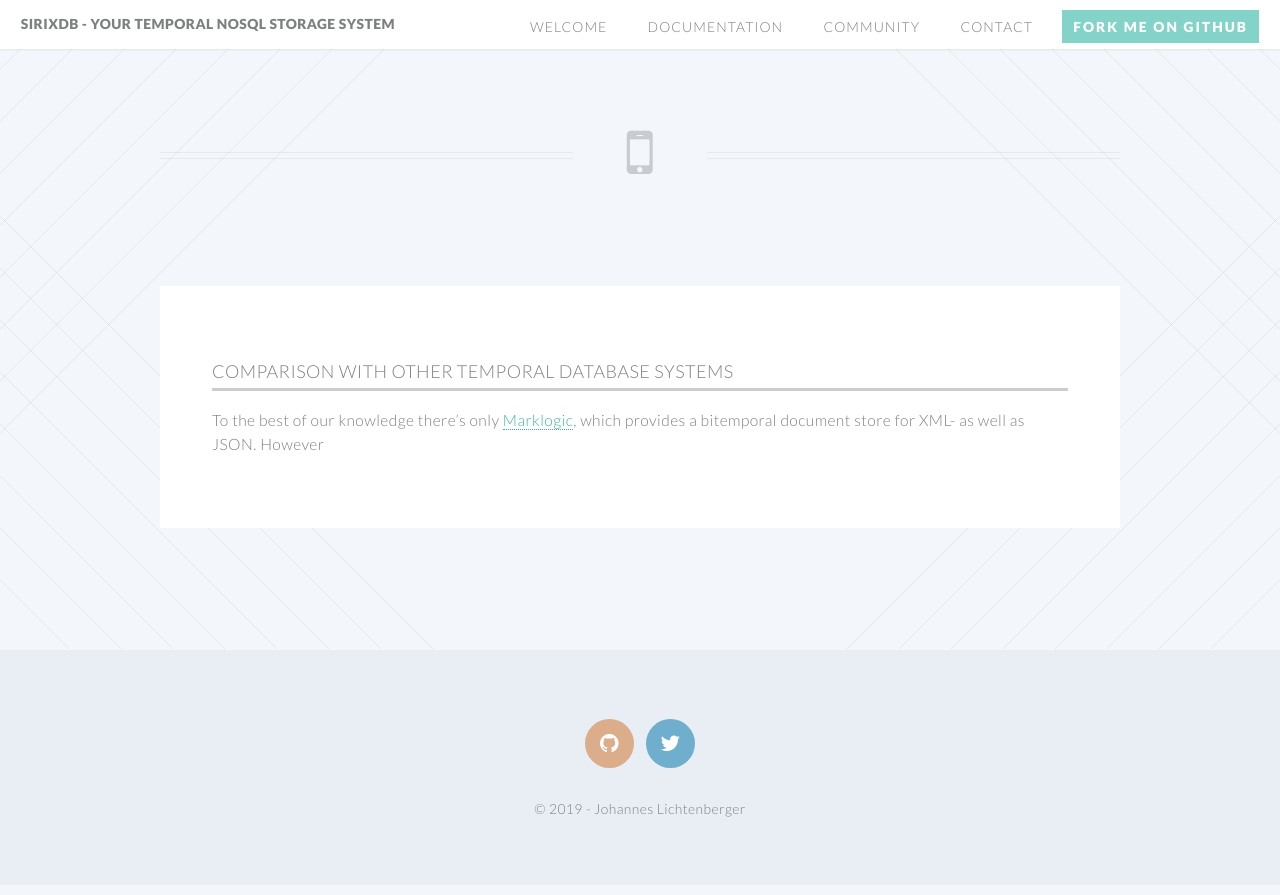
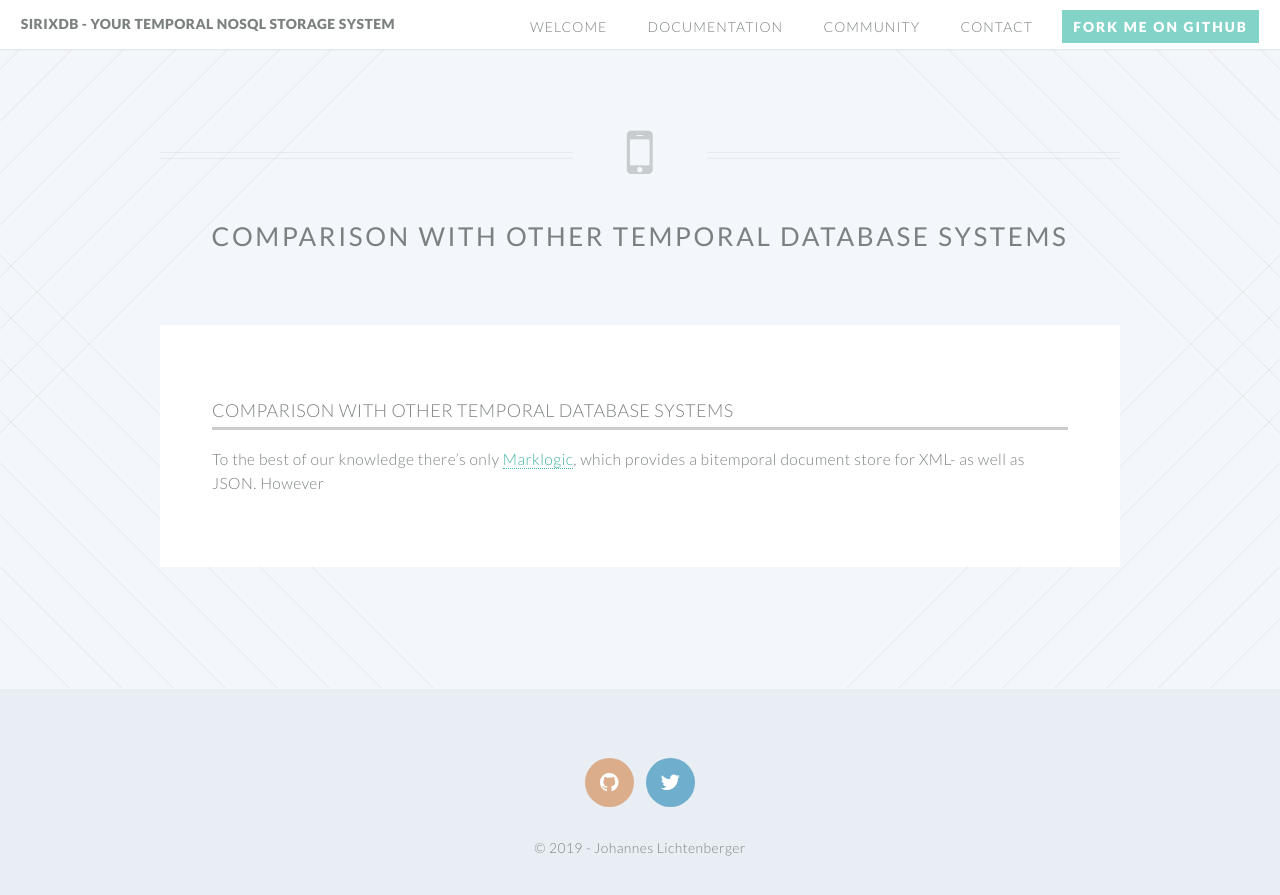
Before and after one commit to sirixdb/sirixdb.github.io, a Jekyll site: the page built from comparison.md, in a window 1280 px wide and 924 px high. Shown: the top 895 px of the window. Built offline with Jekyll 4.4.1, drawn with Linux system fonts in a browser that asks for light colours; our own code applies the rules of GitHub Pages for plain Markdown files.

Commit message:
Update comparison.md

```diff
--- a/comparison.md
+++ b/comparison.md
@@ -1,6 +1,6 @@
 ---
 layout: documentation
-doctitle:
+doctitle: Comparison with other temporal database systems
 ---
 
 ### Comparison with other temporal database systems
```
